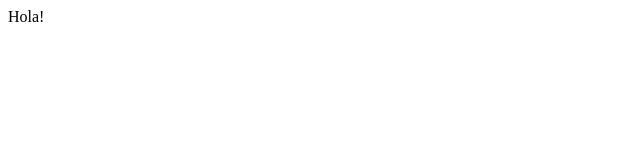
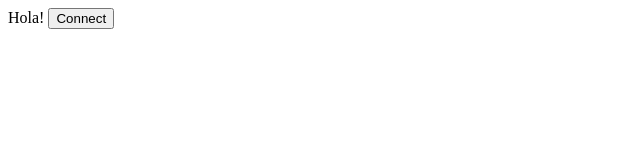
Before and after one commit to jminango20/html-fund-me, a website: page index.html in a window 1280 px wide. Shown: the whole page, without its empty margins (0-640 px from the left). Drawn offline with Linux system fonts and the light colour scheme.

Commit message:
connecting html to metamask

```diff
--- a/index.html
+++ b/index.html
@@ -5,5 +5,16 @@
 </head>
 <body>
     Hola!
+    <script>
+        async function connect(){
+            if(typeof window.ethereum !== "undefined"){
+                await window.ethereum.request({method: "eth_requestAccounts"})
+                document.getElementById("connectButton").innerHTML = "Connected!"
+            }else{
+                document.getElementById("connectButton").innerHTML = "Please install Metamask!"
+            }
+    }
+    </script>
+    <button id="connectButton" onclick="connect()">Connect</button>
 </body>
 </html>
```
